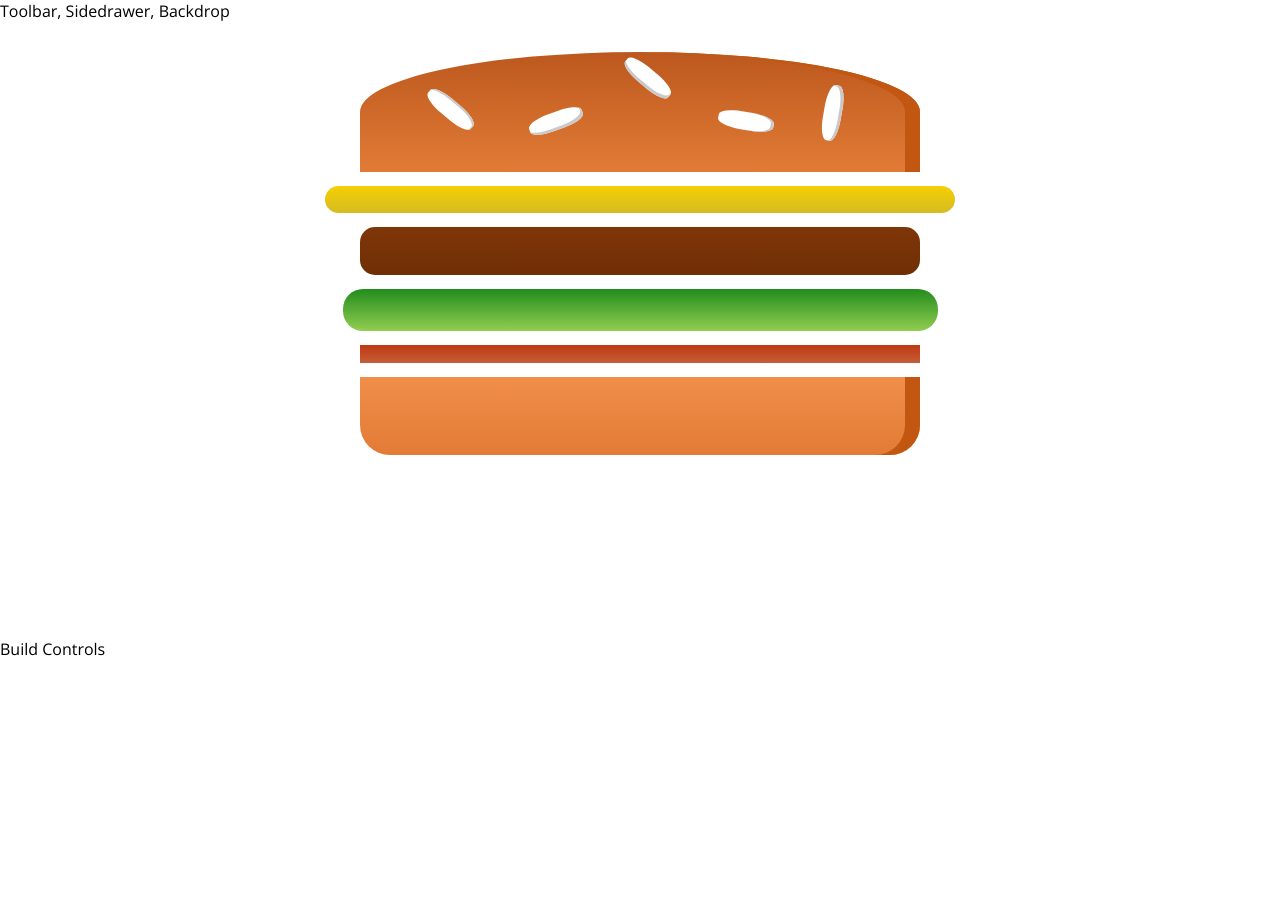
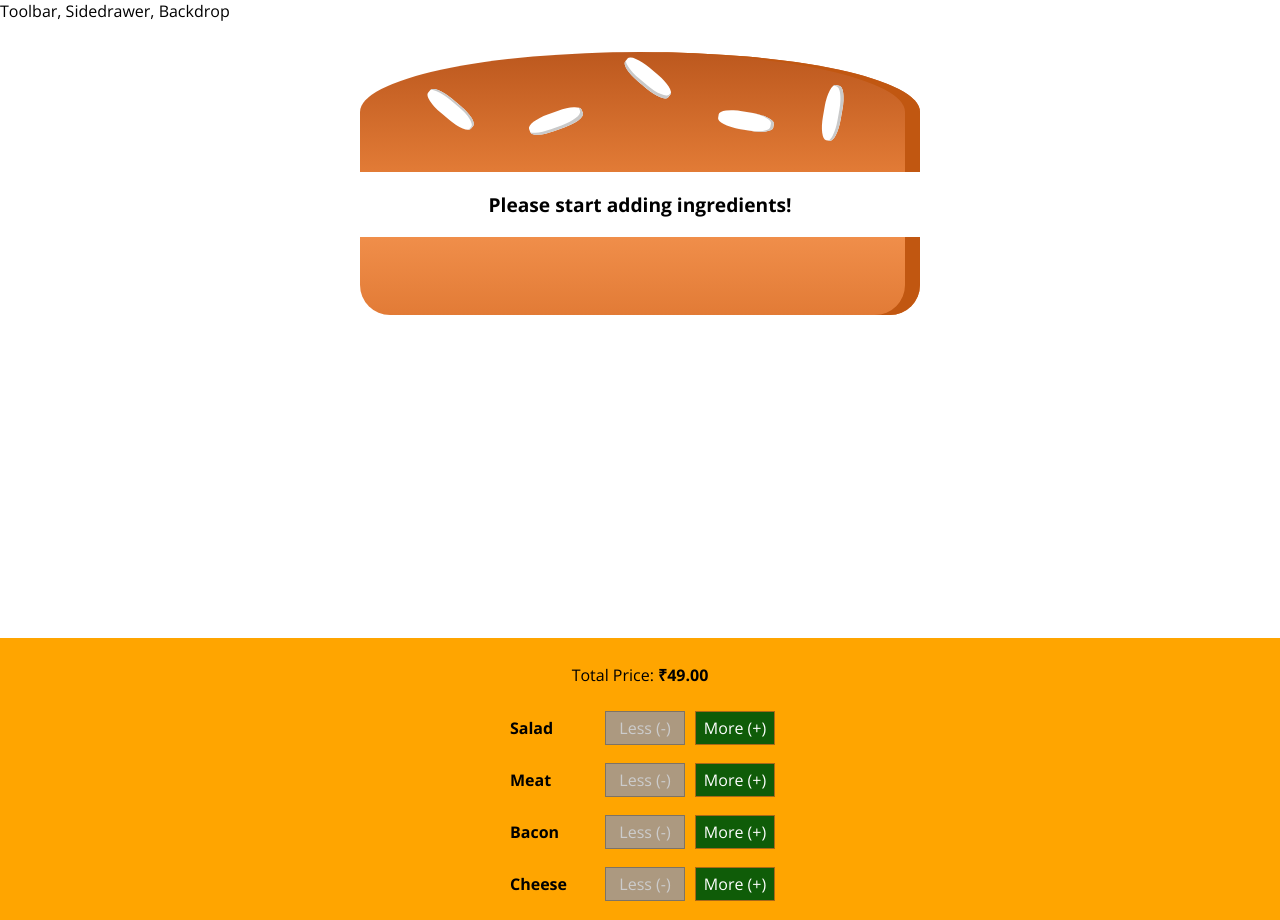
Before and after one commit to jitkundu6/React, a React (Create React App) app: page / in a window 1280 px wide. Before the commit the page ends 800 px from the top, so only its background shows below. Built offline with nearby package versions, Linux system fonts and the light colour scheme.

Commit message:
Burger Builder: Added BuildControls Component and dynamically creating Burger

```diff
--- /dev/null
+++ b/src/components/Burger/BuildControls/BuildControl/BuildControl.js
@@ -0,0 +1,13 @@
+import React from "react";
+import BuildControlCSS from './BuildControl.module.css';
+
+const buildControl = (props) => (
+    <div className={BuildControlCSS.BuildControl}>
+        <div className={BuildControlCSS.Label}>{props.label}</div>
+        {/* {props.disabledLess ? null : <button className={BuildControlCSS.Less} onClick={props.removed}> Less (-) </button> } */}
+        <button className={BuildControlCSS.Less} onClick={props.removed} disabled={props.disabledLess}> Less (-) </button>
+        <button className={BuildControlCSS.More} onClick={props.added}> More (+) </button>
+    </div>
+);
+
+export default buildControl;
--- /dev/null
+++ b/src/components/Burger/BuildControls/BuildControl/BuildControl.module.css
@@ -0,0 +1,57 @@
+.BuildControl{
+    display: flex;
+    justify-content: space-between;
+    align-items: center;
+    margin: 5px 0;
+}
+
+.BuildControl button{
+    display: block;
+    font: inherit;
+    padding: 5px;
+    margin: 0 5px;
+    width: 80px;
+    border: 1px solid #AA6817;
+    cursor: pointer;
+    outline: none;
+}
+
+
+.BuildControl button:disabled {
+    background-color: #AC9980;
+    border: 1px solid #7E7365;
+    color: #ccc;
+    cursor: default;
+}
+
+.BuildControl button:hover:disabled {
+    background-color: #AC9980;
+    color: #ccc;
+    cursor: not-allowed;
+}
+
+.Label {
+    padding: 10px;
+    font-weight: bold;
+    width: 80px;
+}
+
+.BuildControl .Less {
+    background-color: #aa0904;
+    color: white;
+}
+
+.BuildControl .More {
+    background-color: #0f5c08;
+    color: white;
+}
+
+.BuildControl .Less:hover, .BuildControl .Less:active {
+    background-color: #ff0404;
+    color: white;
+}
+
+.BuildControl .More:hover,.BuildControl .More:active {
+    background-color: #1dc70eea;
+    color: white;
+}
--- /dev/null
+++ b/src/components/Burger/BuildControls/BuildControls.js
@@ -0,0 +1,30 @@
+import React from "react";
+import BuildControlsCSS from './BuildControls.module.css';
+import BuildControl from './BuildControl/BuildControl';
+
+const controls = [
+    { label: 'Salad', type: 'salad'},
+    { label: 'Meat', type: 'meat'},
+    { label: 'Bacon', type: 'bacon'},
+    { label: 'Cheese', type: 'cheese'},
+];
+
+const buildControls = (props) => {
+    console.log(props.d)
+    return (
+        <div className={BuildControlsCSS.BuildControls}>
+            <p> Total Price: <b>₹{props.price.toFixed(2)}</b> </p>
+            {controls.map(ctrl => (
+                <BuildControl
+                    key={ctrl.label}
+                    label={ctrl.label}
+                    added={() => props.IngredientAdded(ctrl.type)}
+                    removed={() => props.IngredientRemoved(ctrl.type)}
+                    disabledLess={props.disabled[ctrl.type]}
+                />
+            ))}
+        </div>
+    )
+};
+
+export default buildControls;
--- /dev/null
+++ b/src/components/Burger/BuildControls/BuildControls.module.css
@@ -0,0 +1,10 @@
+.BuildControls {
+    width: 100%;
+    background-color: orange;
+    display: flex;
+    flex-flow: column;
+    align-items: center;
+    box-shadow: 0 2px 1px rgb(194, 180, 180);
+    margin: auto;
+    padding: 10px 0;
+}
--- a/src/components/Burger/Burger.js
+++ b/src/components/Burger/Burger.js
@@ -4,13 +4,29 @@ import BurgerCSS from './Burger.module.css';
 import BurgerIngredient from "./BurgerIngredient/BurgerIngredient";
 
 const burger = (props) => {
+    let transformedIngredients = Object.keys(props.ingredients).map(igKey => {
+            return [...Array(props.ingredients[igKey])].map((_, index) => {
+                return <BurgerIngredient key={igKey + index} type={igKey} />;
+            });
+        });
+
+    // flatten `transformedIngredients` array
+    transformedIngredients = transformedIngredients.reduce((arr, element) => {
+        return arr.concat(element)
+    }, []);
+
+    if (transformedIngredients.length === 0) {
+        transformedIngredients = <p> Please start adding ingredients! </p>
+    }
+
     return (
         <div className={BurgerCSS.Burger}>
             <BurgerIngredient type="bread-top"/>
-            <BurgerIngredient type="cheese"/>
+            {/* <BurgerIngredient type="cheese"/>
             <BurgerIngredient type="meat"/>
             <BurgerIngredient type="salad"/>
-            <BurgerIngredient type="bacon"/>
+            <BurgerIngredient type="bacon"/> */}
+            {transformedIngredients}
             <BurgerIngredient type="bread-bottom"/>
         </div>
     );
--- a/src/containers/BurgerBuilder/BurgerBuilder.js
+++ b/src/containers/BurgerBuilder/BurgerBuilder.js
@@ -2,13 +2,74 @@ import React, { Component } from "react";
 
 import Aux from '../../hoc/Aux'
 import Burger from '../../components/Burger/Burger';
+import BuildControls from '../../components/Burger/BuildControls/BuildControls';
+
+const INGREDIENT_PRICES = {
+    salad: 15.5,
+    bacon: 20,
+    cheese: 9.5,
+    meat: 35.4,
+}
 
 class BurgerBuilder extends Component {
+    // constructor(props) {
+    //     super(props);
+    //     this.state = {...}
+    // }
+    state = {
+        ingredients : {
+            salad: 0,
+            bacon: 0,
+            cheese: 0,
+            meat: 0
+        },
+        totalPrice: 49,
+    };
+
+    addIngredientHandler = (type) => {
+        let updatedIngredients = {...this.state.ingredients};
+        updatedIngredients[type]++;
+        const newTotalPrice = this.state.totalPrice + INGREDIENT_PRICES[type];
+        this.setState({ingredients: updatedIngredients, totalPrice: newTotalPrice});
+    }
+
+    removeIngredientHandler = (type) => {
+        let updatedIngredients = {...this.state.ingredients};
+        if (updatedIngredients[type] > 0) {
+            updatedIngredients[type]--;
+            const newTotalPrice = this.state.totalPrice - INGREDIENT_PRICES[type];
+            this.setState({ingredients: updatedIngredients, totalPrice: newTotalPrice});
+        }
+    }
+
+    // Similar to above `removeIngredientHandler` but implemented different way
+    // removeIngredientHandler = (type) => {
+    //     const oldCount = this.state.ingredients[type];
+    //     if (oldCount > 0) {
+    //         const updatedCount = oldCount - 1;
+    //         const updatedIngredients = {...this.state.ingredients};
+    //         updatedIngredients[type] = updatedCount;
+    //         const price = INGREDIENT_PRICES[type];
+    //         const oldTotalPrice = this.state.totalPrice;
+    //         const newTotalPrice = oldTotalPrice - price
+    //         this.setState({ingredients: updatedIngredients, totalPrice: newTotalPrice});
+    //     }
+    // }
+
     render() {
+        let disabledInfo = {...this.state.ingredients};
+        for (let key in disabledInfo) {
+            disabledInfo[key] = disabledInfo[key] <= 0;
+        }
+
         return(
             <Aux>
-                <Burger />
-                <div>Build Controls</div>
+                <Burger ingredients={this.state.ingredients}/>
+                <BuildControls
+                    price={this.state.totalPrice}
+                    IngredientRemoved={this.removeIngredientHandler}
+                    IngredientAdded={this.addIngredientHandler}
+                    disabled={disabledInfo} />
             </Aux>
         );
     }
```
